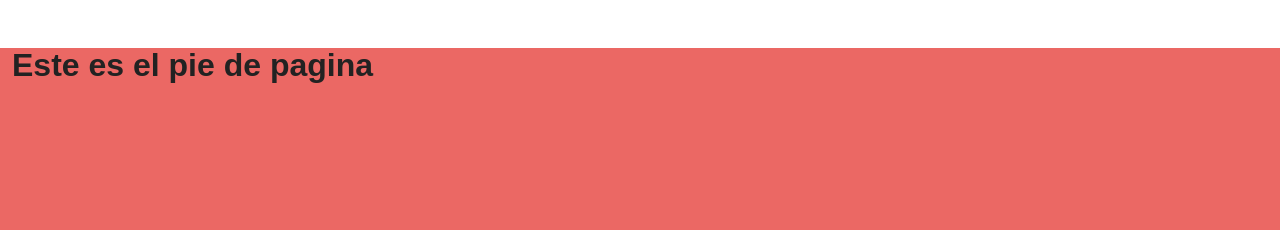
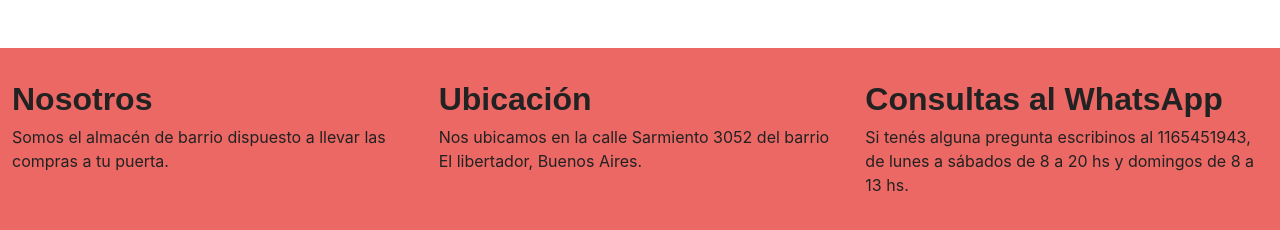
Before and after one commit to NighttCrow/Proyecto-React, a React (Create React App) app: page / in a window 1280 px wide. Shown: the part 5115-5345 px from the top of the page. Built offline with nearby package versions, Linux system fonts and the light colour scheme; a web font is replaced by a local one.

Commit message:
se armo el footer

```diff
--- a/src/components/Footer/Footer.jsx
+++ b/src/components/Footer/Footer.jsx
@@ -1,9 +1,23 @@
 import "./Footer.css";
 const Footer = () => {
     return (
-        <div className="container-fluid navbar-expand bg-primary footer">
-            <h2>Este es el pie de pagina</h2>
-        </div>
+<div className=" container-fluid navbar-expand bg-primary footer d-flex align-items-center justify-content-around">
+  <div className="row">
+    <div className="col">
+      <h2>Nosotros</h2>
+      <p>Somos el almacén de barrio dispuesto a llevar las compras a tu puerta.</p>
+    </div>
+    <div className="col">
+      <h2>Ubicación</h2>
+      <p>Nos ubicamos en la calle Sarmiento 3052 del barrio El libertador, Buenos Aires.</p>
+    </div>
+    <div className="col">
+      <h2>Consultas al WhatsApp</h2>
+      <p>Si tenés alguna pregunta escribinos al 1165451943, de lunes a sábados de 8 a 20 hs y domingos de 8 a 13 hs.</p>
+    </div>
+  </div>
+</div>
+
 
     );
 }
```
